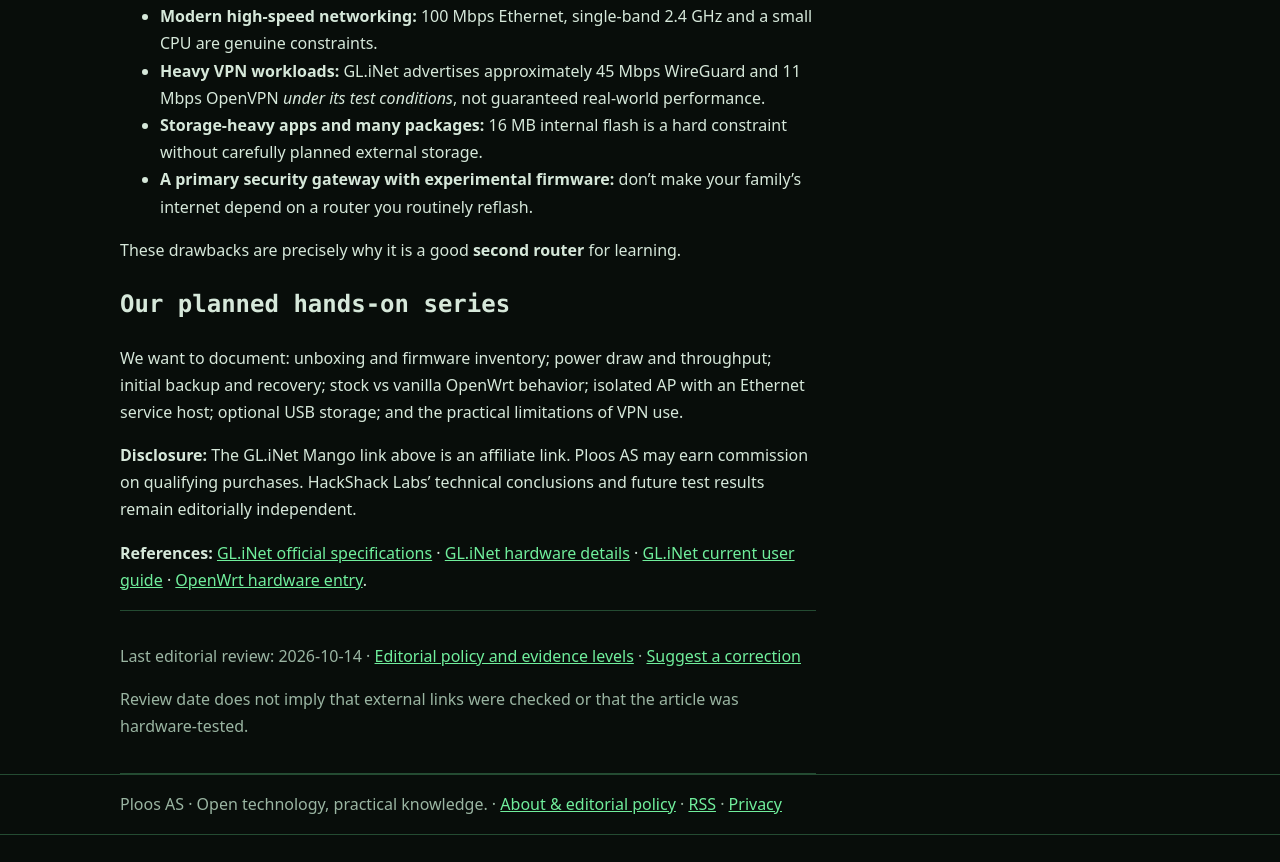
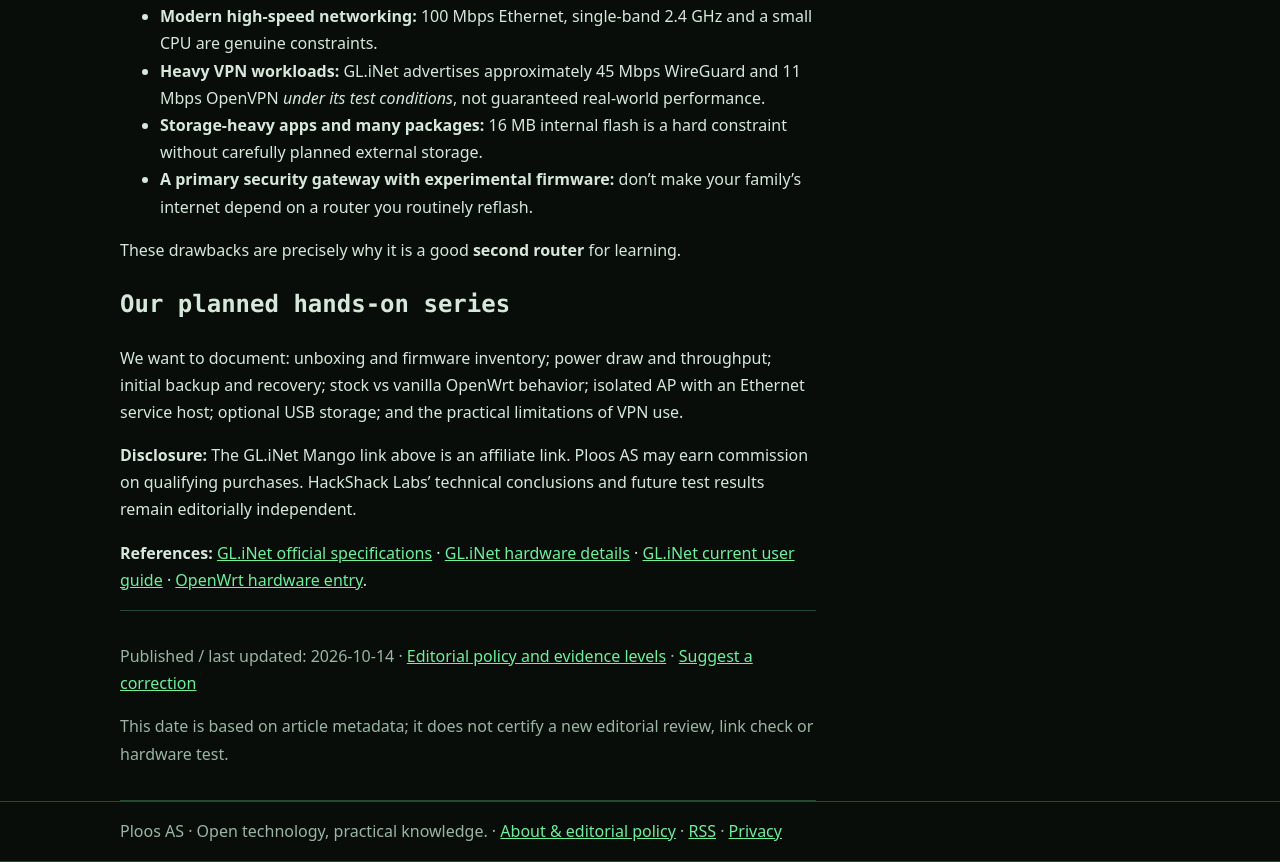
Before and after one commit to Ploos-AS/hackshack-labs, an Astro site: page /articles/glinet-mango-tinkering in a window 1280 px wide. Shown: the part 3532-4394 px from the top of the page. Before the commit the page ends 4367 px from the top, so only its background shows below. Built offline with nearby package versions, Linux system fonts and the light colour scheme; Astro itself is replaced by a stand-in of ours.

Commit message:
editorial: distinguish publication metadata from verified review

```diff
--- a/src/pages/articles/[slug].astro
+++ b/src/pages/articles/[slug].astro
@@ -14,5 +14,5 @@
 const counterpart=all.find(a=>a.data.lang==='nb' && a.data.translationKey && a.data.translationKey===entry.data.translationKey);
 ---
 <SiteLayout title={entry.data.title} lang="en" alternateUrl={counterpart ? articleUrl(counterpart.id,'nb') : undefined} hideLanguageSwitch={!counterpart}>
-  <article><p class="tag">{categoryLabels[entry.data.category]} · {seriesUrl && <><a href={seriesUrl}>{entry.data.series} · Part 1</a> · </>} {entry.data.date.toLocaleDateString('en-GB', {day:'numeric',month:'short',year:'numeric'})} · {entry.data.tested ? 'Hardware verified' : 'Documentation-based'}</p><h1>{entry.data.title}</h1><p class="muted">{entry.data.description}</p>{!counterpart && <p class="muted">Norwegian translation is not available for this article yet.</p>}<Content /><footer class="muted"><p>Last editorial review: <time datetime={lastReviewed.toISOString().slice(0,10)}>{lastReviewed.toISOString().slice(0,10)}</time> · <a href="/about/">Editorial policy and evidence levels</a> · <a href="https://github.com/Ploos-AS/hackshack-labs/issues">Suggest a correction</a></p><p>Review date does not imply that external links were checked or that the article was hardware-tested.</p></footer></article>
+  <article><p class="tag">{categoryLabels[entry.data.category]} · {seriesUrl && <><a href={seriesUrl}>{entry.data.series} · Part 1</a> · </>} {entry.data.date.toLocaleDateString('en-GB', {day:'numeric',month:'short',year:'numeric'})} · {entry.data.tested ? 'Hardware verified' : 'Documentation-based'}</p><h1>{entry.data.title}</h1><p class="muted">{entry.data.description}</p>{!counterpart && <p class="muted">Norwegian translation is not available for this article yet.</p>}<Content /><footer class="muted"><p>Published / last updated: <time datetime={lastReviewed.toISOString().slice(0,10)}>{lastReviewed.toISOString().slice(0,10)}</time> · <a href="/about/">Editorial policy and evidence levels</a> · <a href="https://github.com/Ploos-AS/hackshack-labs/issues">Suggest a correction</a></p><p>This date is based on article metadata; it does not certify a new editorial review, link check or hardware test.</p></footer></article>
 </SiteLayout>
```
